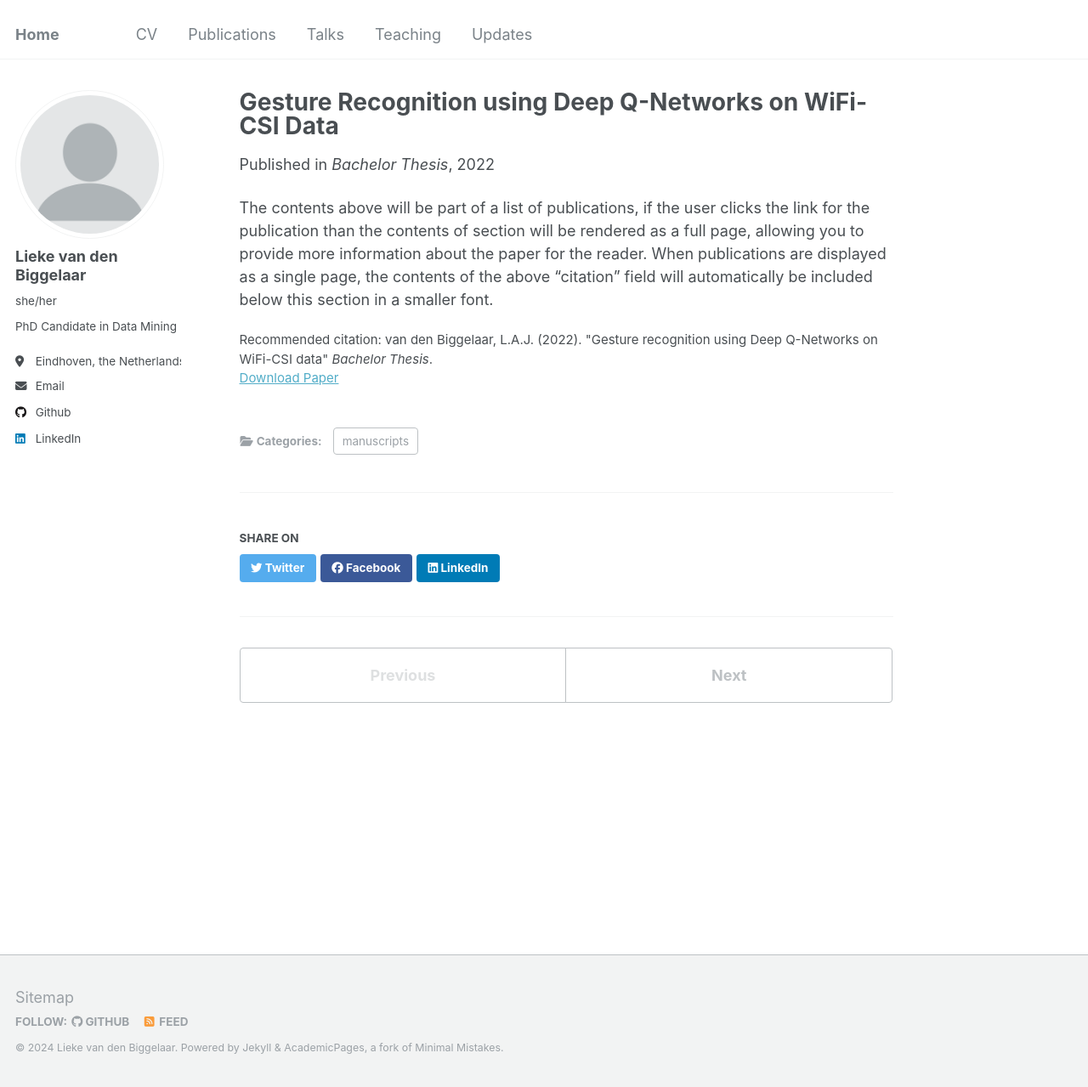
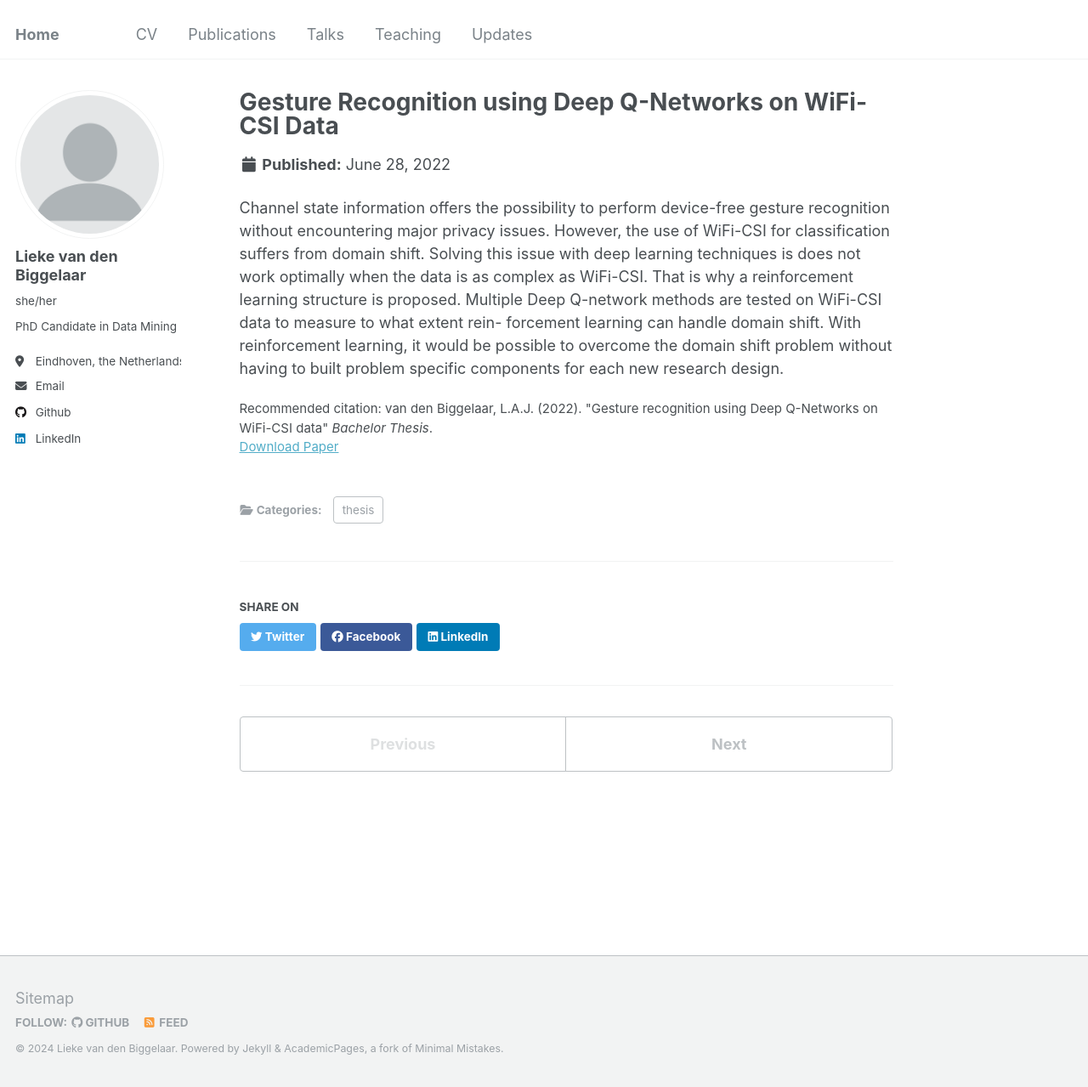
Before and after one commit to liekevandenbiggelaar/liekevandenbiggelaar.github.io, a Jekyll site: the page built from _publications/2022-06-GestureRecognition.md, in a window 1280 px wide and 1279 px high. Shown: the whole window at 85% size. Built offline with Jekyll 4.4.1, drawn with Linux system fonts in a browser that asks for light colours.

Commit message:
only completed parts included

```diff
--- a/_config.yml
+++ b/_config.yml
@@ -81,6 +81,8 @@ publication_category:
     title: 'Journal Articles'
   conferences:
     title: 'Conference Papers'
+  thesis:
+    title: ' Theses'
 
 # Site Settings
 teaser                   :  # filename of teaser fallback teaser image placed in /images/, .e.g. "500x300.png"
--- a/_publications/2022-06-GestureRecognition.md
+++ b/_publications/2022-06-GestureRecognition.md
@@ -1,15 +1,15 @@
 ---
 title: "Gesture Recognition using Deep Q-Networks on WiFi-CSI Data"
 collection: Theses
-category: manuscripts
+category: thesis
 permalink: /publication/2022-06-GestureRecognition
-excerpt: 'Channel state information offers the possibility to perform device-free gesture recognition without encountering major privacy issues. However, the use of WiFi-CSI for classification suffers from domain shift. Solving this issue with deep learning techniques is does not work optimally when the data that is as complex as WiFi-CSI. That is why a reinforcement learning structure is proposed. Multiple Deep Q-network methods are tested on WiFi-CSI data to measure to what extent rein- forcement learning can handle domain shift. With reinforcement learning, it would be possible to overcome the domain shift problem without having to built problem specific components for each new research design.'
+excerpt: 'We implemented a reinforcement learning structure (Deep Q-Networks) to classify gestures from WiFi-CSI signals while overcoming the domain shift caused by the data.'
 date: 2022-06-28
-venue: 'Bachelor Thesis'
+venue: #'Bachelor Thesis'
 slidesurl: #''
 paperurl: 'https://research.tue.nl/en/studentTheses/gesture-recognition-using-deep-q-networks-on-wifi-csi-data'
 citation: 'van den Biggelaar, L.A.J. (2022). &quot;Gesture recognition using Deep Q-Networks on WiFi-CSI data&quot; <i>Bachelor Thesis</i>.'
 ---
 
 
-The contents above will be part of a list of publications, if the user clicks the link for the publication than the contents of section will be rendered as a full page, allowing you to provide more information about the paper for the reader. When publications are displayed as a single page, the contents of the above "citation" field will automatically be included below this section in a smaller font.
+Channel state information offers the possibility to perform device-free gesture recognition without encountering major privacy issues. However, the use of WiFi-CSI for classification suffers from domain shift. Solving this issue with deep learning techniques is does not work optimally when the data is as complex as WiFi-CSI. That is why a reinforcement learning structure is proposed. Multiple Deep Q-network methods are tested on WiFi-CSI data to measure to what extent rein- forcement learning can handle domain shift. With reinforcement learning, it would be possible to overcome the domain shift problem without having to built problem specific components for each new research design.
```
Also changed, not shown: _pages/cv.md (+0 -1 lines), _posts/2012-08-14-blog-post-1.md (deleted, +0 -20 lines), _posts/2013-08-14-blog-post-2.md (deleted, +0 -20 lines), _posts/2014-08-14-blog-post-3.md (deleted, +0 -20 lines), _posts/2015-08-14-blog-post-4.md (deleted, +0 -20 lines), _posts/2199-01-01-future-post.md (deleted, +0 -11 lines), _publications/2024-08-EMM_AF.md (+4 -4 lines).
